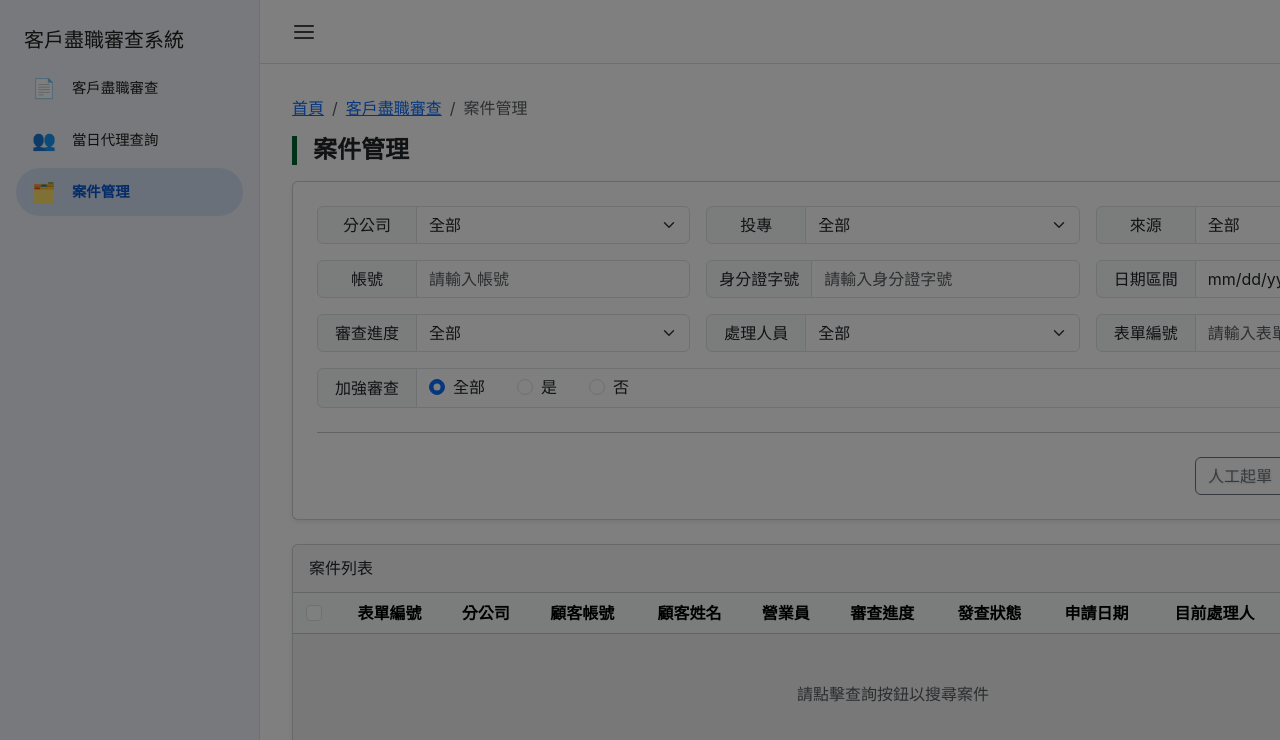
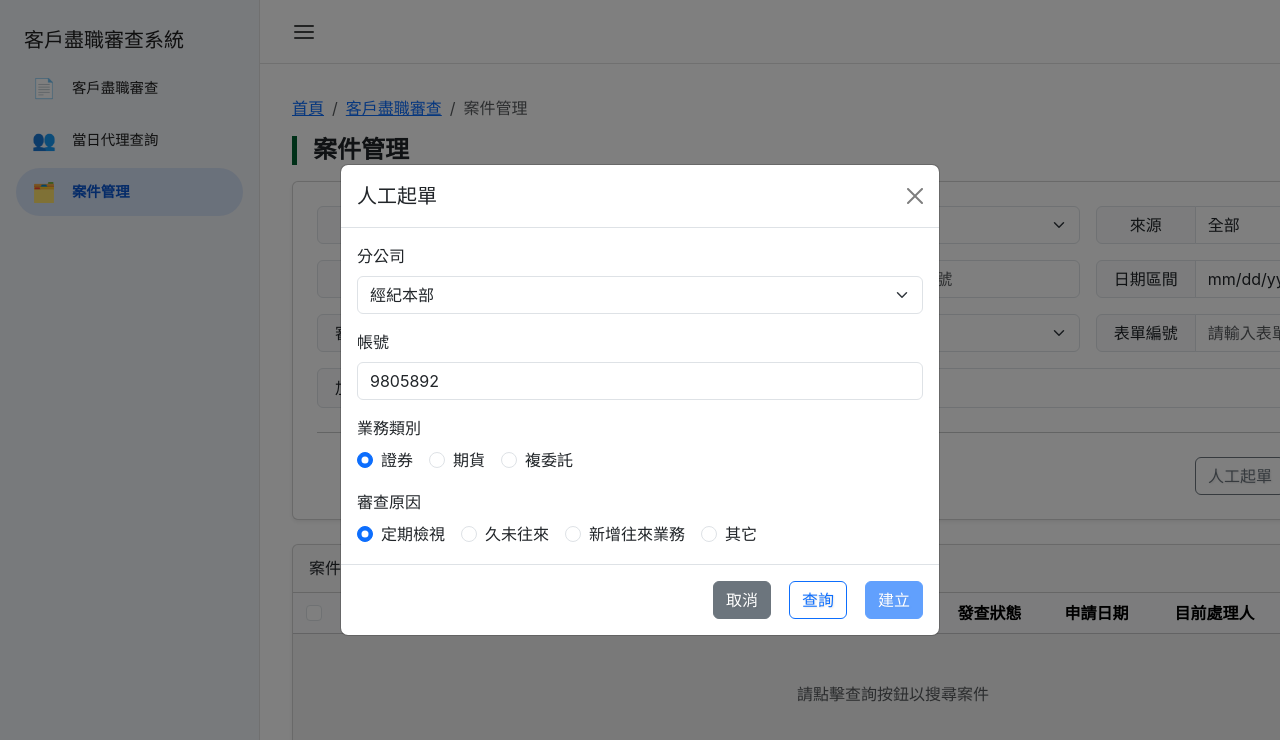
Before and after one commit to shihmin0212/CDD, a Vue app in the folder FrontEnd/client_app/: page /case-management in a window 1280 px wide. Both pictures are taken after a click on the button "人工起單". Shown: the top 740 px of the page. Built offline with nearby package versions, Linux system fonts and the light colour scheme; what axios-mock-adapter would draw is missing.

Commit message:
修正人工起單的modal

```diff
--- a/FrontEnd/client_app/src/components/CaseManagement.vue
+++ b/FrontEnd/client_app/src/components/CaseManagement.vue
@@ -42,7 +42,6 @@
               </select>
             </div>
           </div>
-
           <div class="col-md-4">
             <div class="input-group">
               <span class="input-group-text">帳號</span>
@@ -62,7 +61,6 @@
               <input type="date" v-model="caseStore.filters.dateTo" class="form-control">
             </div>
           </div>
-
           <div class="col-md-4">
             <div class="input-group">
               <span class="input-group-text">審查進度</span>
@@ -85,7 +83,6 @@
               <input type="text" v-model="caseStore.filters.formId" class="form-control" placeholder="請輸入表單編號">
             </div>
           </div>
-
           <div class="col-12">
             <div class="input-group">
                 <span class="input-group-text">加強審查</span>
@@ -106,9 +103,7 @@
             </div>
           </div>
         </div>
-
         <hr class="my-4">
-
         <div class="d-flex justify-content-between align-items-center">
           <div class="text-danger fw-bold" style="min-height: 24px;">{{ caseStore.searchSummary }}</div>
           <div class="d-flex gap-2">
@@ -185,44 +180,151 @@
         </table>
       </div>
       <div v-if="caseStore.totalPages > 1" class="card-footer d-flex justify-content-center">
-         <nav aria-label="Page navigation">
-            <ul class="pagination mb-0">
-                <li class="page-item" :class="{ disabled: caseStore.currentPage === 1 }">
-                    <a class="page-link" href="#" @click.prevent="caseStore.goToPage(caseStore.currentPage - 1)">&laquo;</a>
-                </li>
-                <li v-for="page in caseStore.totalPages" :key="page" class="page-item" :class="{ active: caseStore.currentPage === page }">
-                    <a class="page-link" href="#" @click.prevent="caseStore.goToPage(page)">{{ page }}</a>
-                </li>
-                <li class="page-item" :class="{ disabled: caseStore.currentPage === caseStore.totalPages }">
-                    <a class="page-link" href="#" @click.prevent="caseStore.goToPage(caseStore.currentPage + 1)">&raquo;</a>
-                </li>
-            </ul>
-        </nav>
         </div>
     </div>
 
-    <div class="popup-overlay" v-if="isModalVisible">
+    <div class="modal-backdrop fade" :class="{ 'show': isModalVisible }" v-if="isModalVisible"></div>
+
+    <div class="modal fade"
+         :class="{ 'show': isModalVisible }"
+         :style="{ display: isModalVisible ? 'block' : 'none' }"
+         tabindex="-1"
+         role="dialog"
+         @click.self="isModalVisible = false">
+      <div class="modal-dialog modal-dialog-centered" style="max-width: 600px;">
+        <div class="modal-content">
+          <div class="modal-header">
+            <h5 class="modal-title">人工起單</h5>
+            <button type="button" class="btn-close" @click="isModalVisible = false"></button>
+          </div>
+          <div class="modal-body">
+            <div class="row g-3">
+              <div class="col-12">
+                <label class="form-label">分公司</label>
+                <select class="form-select" v-model="manualCase.branch">
+                  <option>經紀本部</option>
+                  <option>數位分公司</option>
+                  <option>南東分公司</option>
+                </select>
+              </div>
+              <div class="col-12">
+                <label class="form-label">帳號</label>
+                <input type="text" class="form-control" placeholder="請輸入帳號" v-model="manualCase.accountNumber">
+              </div>
+              <div class="col-12">
+                <label class="form-label">業務類別</label>
+                <div class="d-flex gap-3">
+                  <div class="form-check">
+                    <input class="form-check-input" type="radio" id="typeA" value="證券" v-model="manualCase.businessType">
+                    <label class="form-check-label" for="typeA">證券</label>
+                  </div>
+                  <div class="form-check">
+                    <input class="form-check-input" type="radio" id="typeB" value="期貨" v-model="manualCase.businessType">
+                    <label class="form-check-label" for="typeB">期貨</label>
+                  </div>
+                   <div class="form-check">
+                    <input class="form-check-input" type="radio" id="typeC" value="複委託" v-model="manualCase.businessType">
+                    <label class="form-check-label" for="typeC">複委託</label>
+                  </div>
+                </div>
+              </div>
+              <div class="col-12">
+                <label class="form-label">審查原因</label>
+                 <div class="d-flex flex-wrap gap-3">
+                    <div class="form-check">
+                        <input class="form-check-input" type="radio" id="reasonA" value="定期檢視" v-model="manualCase.reviewReason">
+                        <label class="form-check-label" for="reasonA">定期檢視</label>
+                    </div>
+                     <div class="form-check">
+                        <input class="form-check-input" type="radio" id="reasonB" value="久未往來" v-model="manualCase.reviewReason">
+                        <label class="form-check-label" for="reasonB">久未往來</label>
+                    </div>
+                     <div class="form-check">
+                        <input class="form-check-input" type="radio" id="reasonC" value="新增往來業務" v-model="manualCase.reviewReason">
+                        <label class="form-check-label" for="reasonC">新增往來業務</label>
+                    </div>
+                    <div class="form-check">
+                        <input class="form-check-input" type="radio" id="reasonD" value="other" v-model="manualCase.reviewReason">
+                        <label class="form-check-label" for="reasonD">其它</label>
+                    </div>
+                </div>
+              </div>
+              <div class="col-12" v-if="manualCase.reviewReason === 'other'">
+                <input type="text" class="form-control" placeholder="請輸入其它原因" v-model="manualCase.otherReason">
+              </div>
+            </div>
+          </div>
+          <div class="modal-footer">
+            <div class="w-100 d-flex justify-content-between align-items-center">
+                <div class="text-danger fw-bold" style="min-height: 24px;">{{ queryResultText }}</div>
+                <div>
+                    <button type="button" class="btn btn-secondary me-2" @click="isModalVisible = false">取消</button>
+                    <button type="button" class="btn btn-outline-primary me-2" @click="performModalQuery" :disabled="isQuerying">
+                         <span v-if="isQuerying" class="spinner-border spinner-border-sm me-1" role="status" aria-hidden="true"></span>
+                        {{ isQuerying ? '查詢中...' : '查詢' }}
+                    </button>
+                    <button type="button" class="btn btn-primary" @click="createCase" :disabled="!queryCompleted">建立</button>
+                </div>
+            </div>
+          </div>
+        </div>
+      </div>
     </div>
   </div>
 </template>
 
 <script setup lang="ts">
-// Script 邏輯幾乎不用變，因為我們只改了 Template
+// Script 區塊完全不需要變更
 import { ref, reactive, computed } from 'vue';
 import { useCaseManagementStore } from '../stores/caseManagement';
 
 const caseStore = useCaseManagementStore();
+const isModalVisible = ref(false);
+const manualCase = reactive({
+  branch: '經紀本部',
+  accountNumber: '9805892',
+  businessType: '證券',
+  reviewReason: '定期檢視',
+  otherReason: ''
+});
+const isQuerying = ref(false);
+const queryCompleted = ref(false);
+const queryResultText = ref('');
+const resetModalState = () => {
+    manualCase.branch = '經紀本部';
+    manualCase.accountNumber = '9805892';
+    manualCase.businessType = '證券';
+    manualCase.reviewReason = '定期檢視';
+    manualCase.otherReason = '';
+    isQuerying.value = false;
+    queryCompleted.value = false;
+    queryResultText.value = '';
+};
+const openManualCaseModal = () => {
+  resetModalState();
+  isModalVisible.value = true;
+};
+const performModalQuery = async () => {
+  if (!manualCase.accountNumber) {
+    queryResultText.value = '請先輸入帳號';
+    return;
+  }
+  isQuerying.value = true;
+  queryCompleted.value = false;
+  queryResultText.value = '查詢中...';
 
-const isModalVisible = ref(false);
-const queryCompleted = ref(false);
-const isQuerying = ref(false);
-const queryResultText = ref('');
-const manualCase = reactive({ branch: '經紀本部', account: '9805892', businessType: '證券', reviewReason: '定期檢視', otherReason: '' });
-const resetModalState = () => { /* ... */ };
-const openManualCaseModal = () => { resetModalState(); isModalVisible.value = true; };
-const performModalQuery = async () => { /* ... */ };
-const createCase = () => { /* ... */ };
-
+  setTimeout(() => {
+    isQuerying.value = false;
+    queryCompleted.value = true;
+    queryResultText.value = '查詢結果: A123***789  林O名';
+  }, 1000);
+};
+const createCase = () => {
+  console.log('建立案件資料:', { ...manualCase });
+  alert(`案件已建立！\n分公司: ${manualCase.branch}\n帳號: ${manualCase.accountNumber}`);
+  isModalVisible.value = false;
+  performSearch();
+};
 const selectAll = computed({
   get: () => {
     const selectableItems = caseStore.caseList.filter(item => item.selectable);
@@ -234,27 +336,23 @@ const selectAll = computed({
     });
   }
 });
-
 const performSearch = () => {
   caseStore.searchCases();
 }
 </script>
 
 <style scoped>
-/* 8. [簡化] 大幅減少自訂 CSS，只保留必要的 */
-
-/* 通用樣式 */
+/* 【修改後】移除了所有自訂的 Modal 樣式，回歸 Bootstrap */
 .esun-header {
   border-left: 5px solid #006030;
   padding-left: 1rem;
 }
 
 .input-group-text {
-  min-width: 100px; /* 統一標籤寬度 */
+  min-width: 100px;
   justify-content: center;
 }
 
-/* 發查狀態 Icon 樣式 (保留) */
 .status-icons {
   display: flex;
   justify-content: center;
@@ -271,21 +369,21 @@ const performSearch = () => {
   font-size: 12px;
   font-weight: bold;
   color: white;
-  background-color: #ccc; /* pending */
+  background-color: #ccc;
   user-select: none;
 }
 .status-icon.queried {
-  background-color: #198754; /* green (queried) */
+  background-color: #198754;
 }
 
-/* Loading Overlay 樣式 (保留) */
-.loading-overlay { position: fixed; top: 0; left: 0; width: 100%; height: 100%; background: rgba(255, 255, 255, 0.8); display: flex; flex-direction: column; justify-content: center; align-items: center; z-index: 9999; opacity: 0; visibility: hidden; transition: opacity 0.3s, visibility 0.3s; }
+.loading-overlay { position: fixed; top: 0; left: 0; width: 100%; height: 100%; background: rgba(255, 255, 255, 0.8); display: flex; flex-direction: column; justify-content: center; align-items: center; z-index: 1056; opacity: 0; visibility: hidden; transition: opacity 0.3s, visibility 0.3s; }
 .loading-overlay.show { opacity: 1; visibility: visible; }
 .loading-spinner { border: 4px solid #f3f3f3; border-top: 4px solid #003366; border-radius: 50%; width: 40px; height: 40px; animation: spin 1s linear infinite; }
 .loading-text { margin-top: 1rem; font-weight: 500; color: #003366; }
 @keyframes spin { 0% { transform: rotate(0deg); } 100% { transform: rotate(360deg); } }
 
-/* Modal 相關樣式 (保留) */
-.popup-overlay { position: fixed; top: 0; left: 0; width: 100%; height: 100%; background: rgba(0,0,0,0.5); display: flex; justify-content: center; align-items: center; z-index: 1000; }
-/* ... 您原有的 Modal CSS ... */
+/* 讓 .modal.show 有 display: block 屬性 */
+.modal.show {
+  display: block;
+}
 </style>
```
Lines whose indentation alone changed are shown as unchanged.
